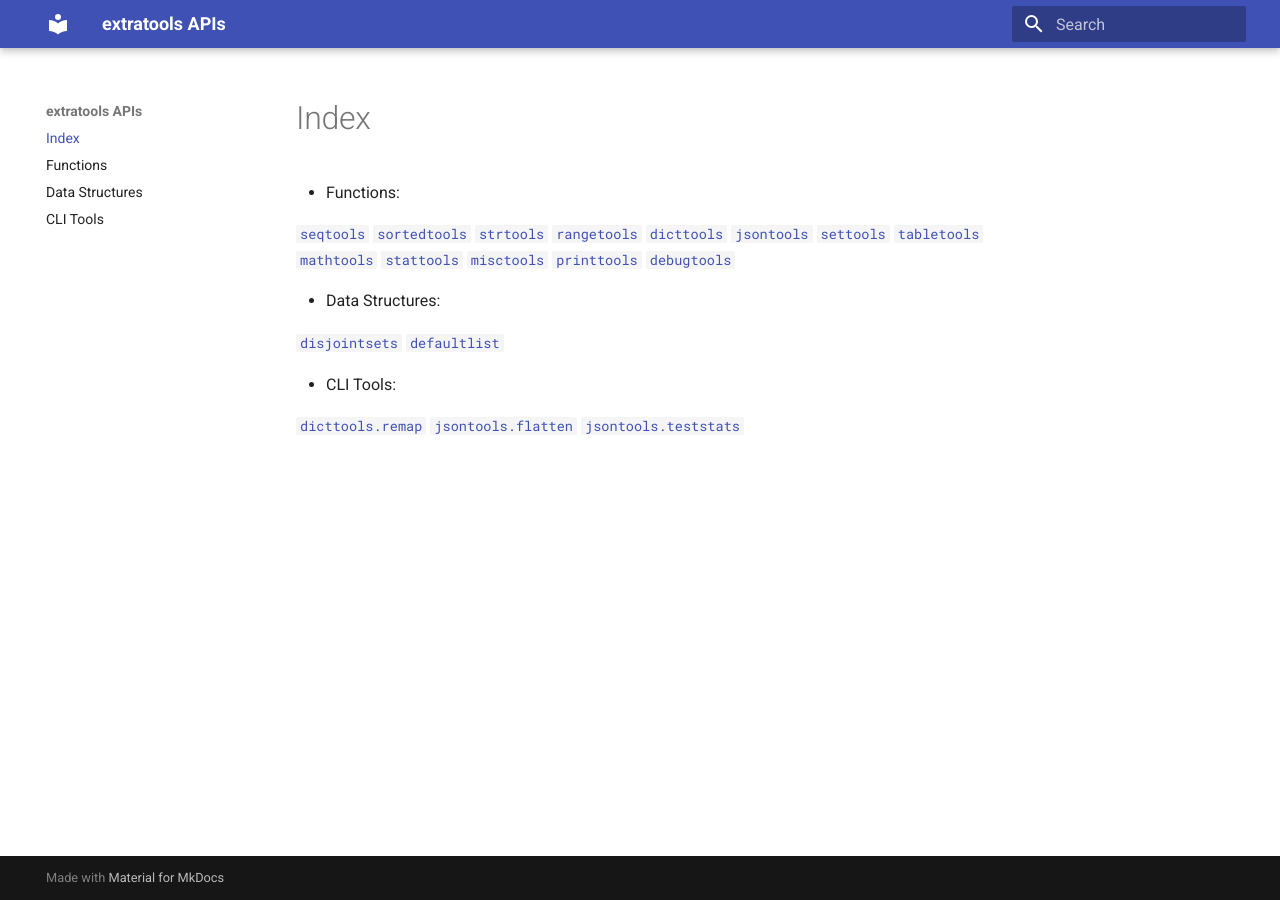
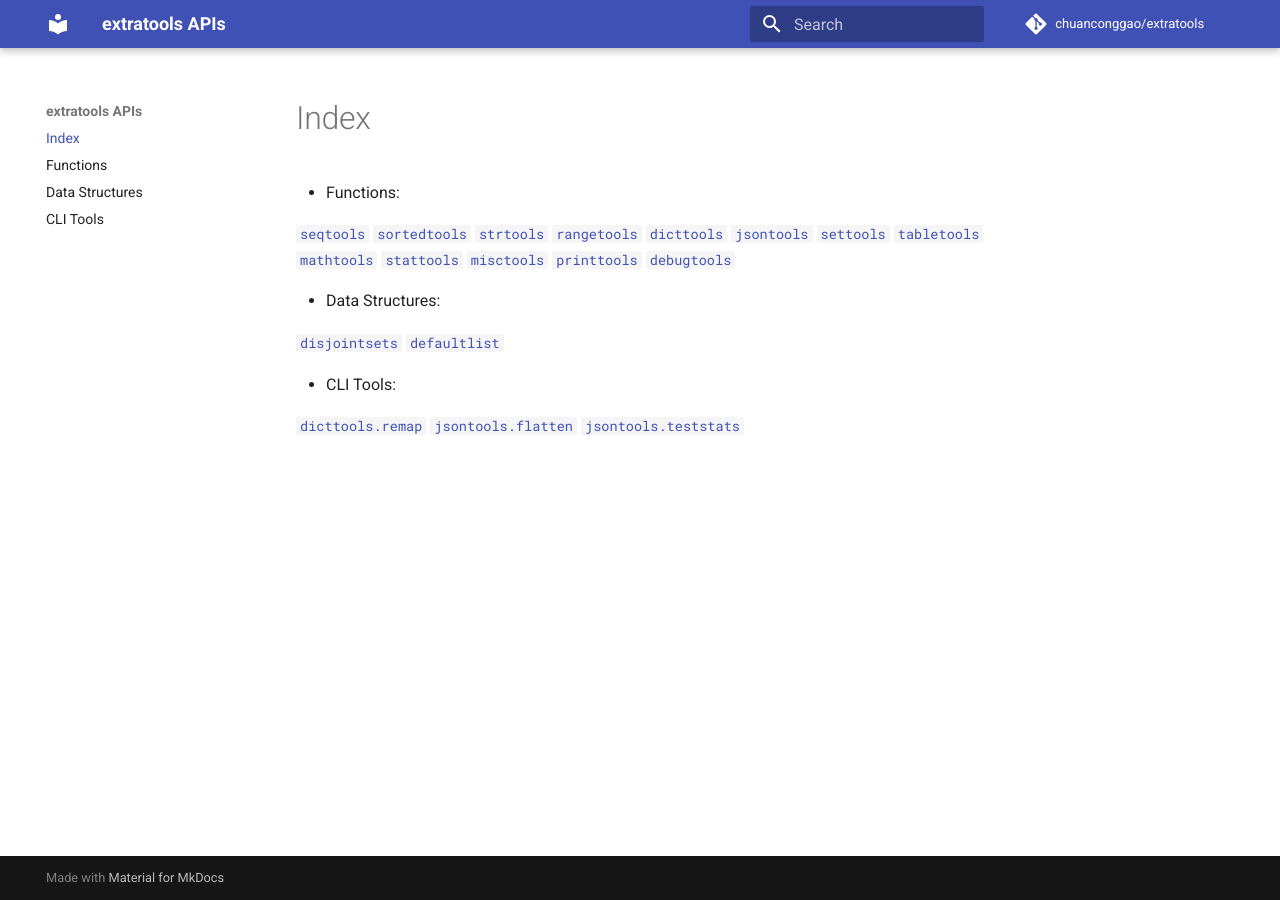
Before and after one commit to chuanconggao/extratools, an MkDocs documentation site: the page built from docs/index.md, in a window 1280 px wide. Built offline with MkDocs 1.6.1 and Material for MkDocs 9.7.7, drawn with Linux system fonts in a browser that asks for light colours; comment, search, counter and statistics services are not loaded; old or Windows-style settings are respelled for this version of MkDocs.

Commit message:
Update docs

```diff
--- a/mkdocs.yml
+++ b/mkdocs.yml
@@ -7,3 +7,6 @@ pages:
     - Functions: functions.md
     - Data Structures: datastructures.md
     - CLI Tools: cli.md
+
+repo_name: "chuanconggao/extratools"
+repo_url: "https://github.com/chuanconggao/extratools"
```
